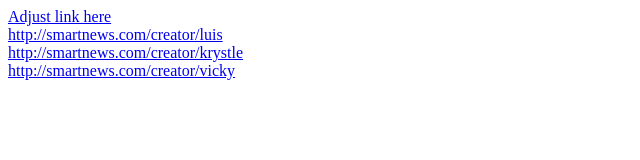
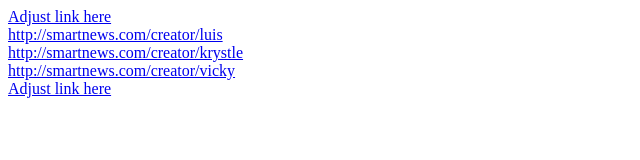
Before and after one commit to Bohdan-Tereta/adjust-test, a plain HTML site: page index.html in a window 1280 px wide. Shown: the whole page, without its empty margins (0-640 px from the left). Drawn offline with Linux system fonts and the light colour scheme.

Commit message:
Update index.html

```diff
--- a/index.html
+++ b/index.html
@@ -12,5 +12,10 @@
   <div><a href="http://smartnews.com/creator/luis">http://smartnews.com/creator/luis</a></div>
   <div><a href="http://smartnews.com/creator/krystle">http://smartnews.com/creator/krystle</a></div>
   <div><a href="http://smartnews.com/creator/vicky">http://smartnews.com/creator/vicky</a></div>
+  <div>
+   <a href="https://app.adjust.com/4enb3sj_g4tffah?deep_link=smartnews%3A%2F%2FopenChannel%3Fidentifier%3Dcr_en_us_iwb%26referrer%3Dnf%26installToken%3D%257B%2522abVariants%2522%253A%255B6034%255D%252C%2522edition%2522%253A%2522en_US%2522%257D&redirect=https%3A%2F%2Fnew.cotoacademy.com%2Fchat">
+    Adjust link here
+    </a>
+  </div>
 </body>
 </html>
```
